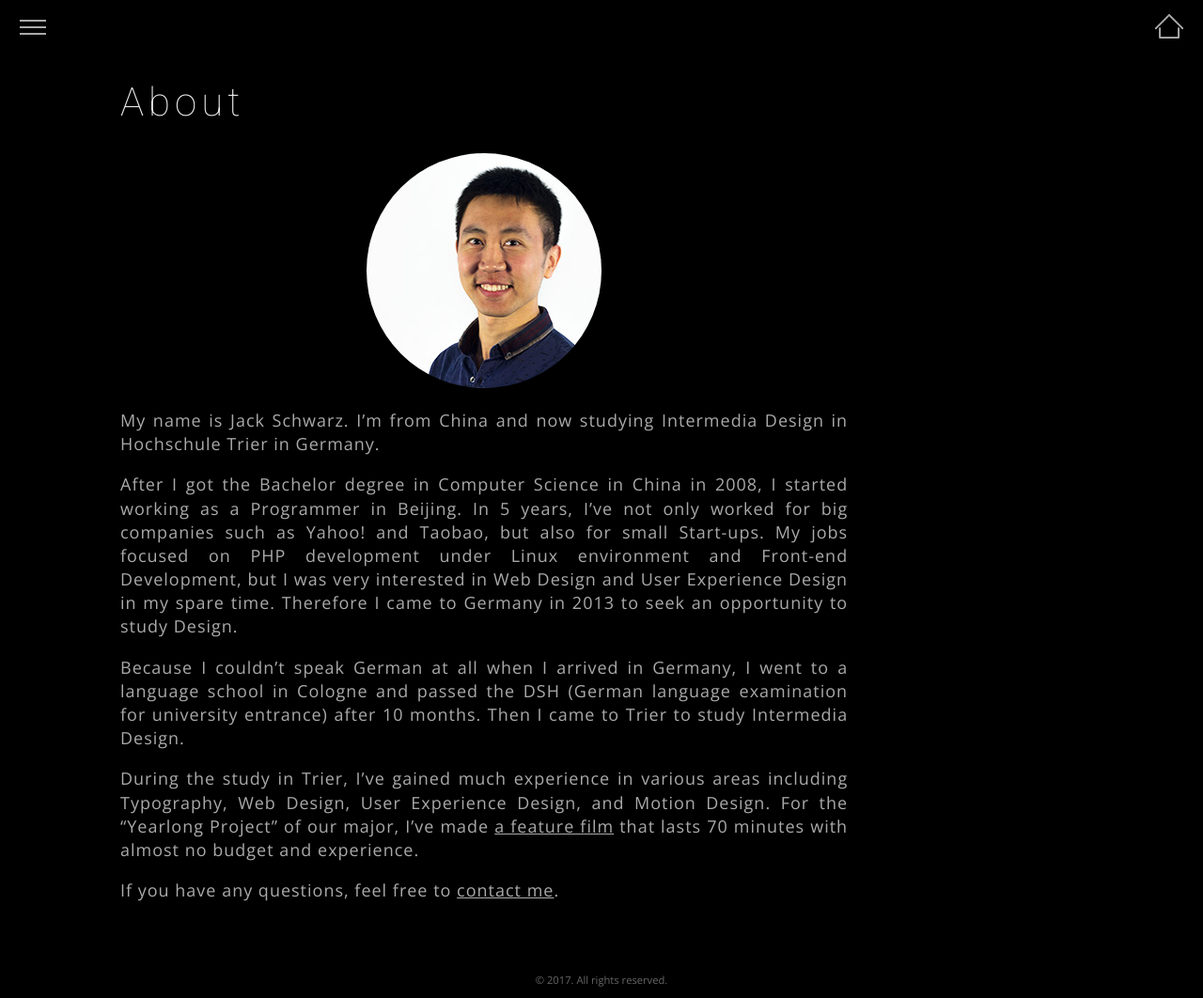
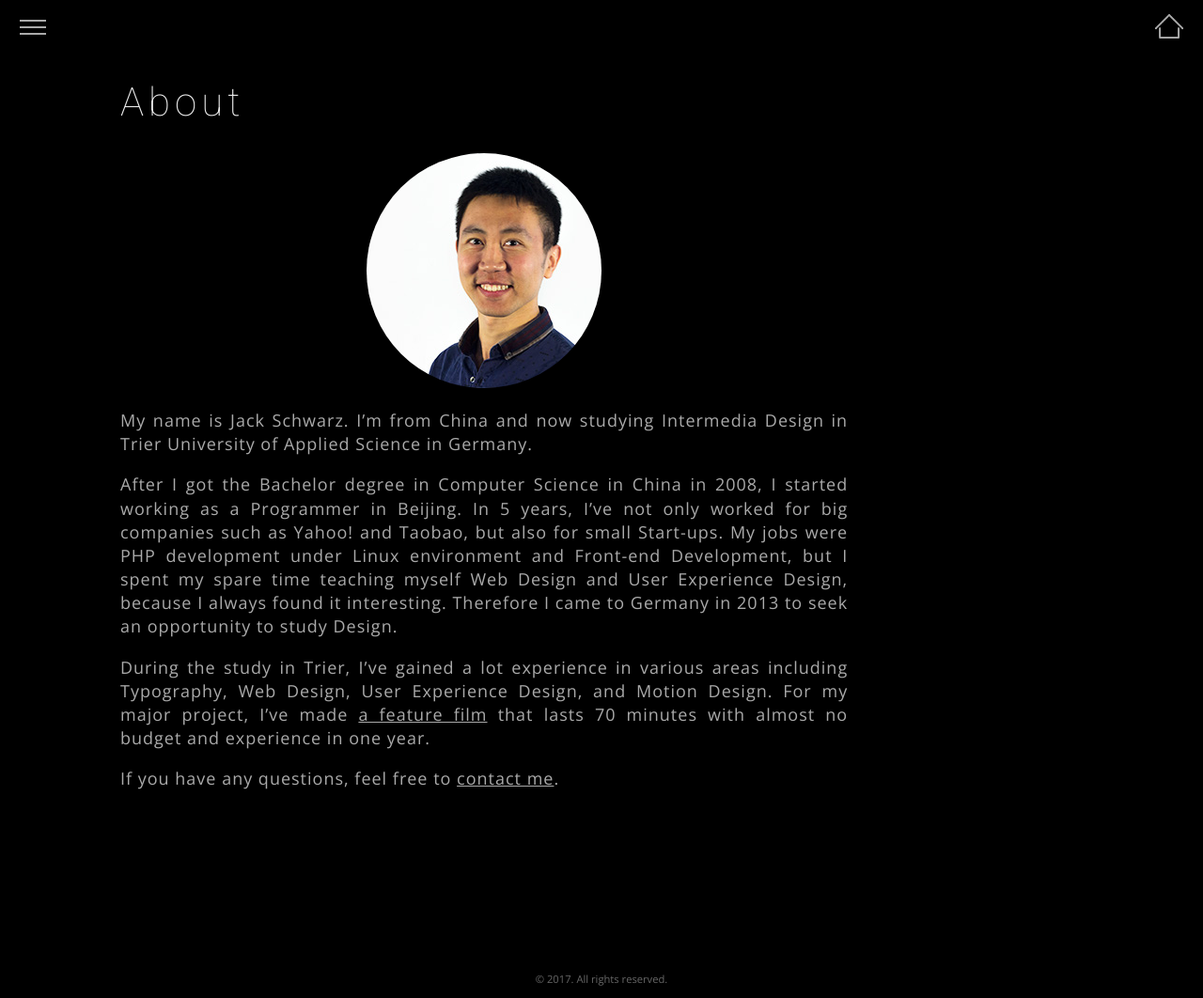
Before and after one commit to zhuoqun/jackschwarz-deploy, a Jekyll site: the page built from _pages/about.md, in a window 1280 px wide and 1062 px high. Shown: the whole window at 94% size. Built offline with Jekyll 4.4.1, drawn with Linux system fonts in a browser that asks for light colours; nearby versions of some CDN libraries.

Commit message:
Edit the profile

```diff
--- a/_pages/about.md
+++ b/_pages/about.md
@@ -8,12 +8,10 @@ permalink: /about/
   <img src="/assets/img/photo.jpg" class="portrait" alt="Portrait">
 </div>
 
-My name is Jack Schwarz. I'm from China and now studying Intermedia Design in Hochschule Trier in Germany.
+My name is Jack Schwarz. I'm from China and now studying Intermedia Design in Trier University of Applied Science in Germany.
 
-After I got the Bachelor degree in Computer Science in China in 2008, I started working as a Programmer in Beijing. In 5 years, I've not only worked for big companies such as Yahoo! and Taobao, but also for small Start-ups.  My jobs focused on PHP development under Linux environment and Front-end Development,  but I was very interested in Web Design and User Experience Design in my spare time. Therefore I came to Germany in 2013 to seek an opportunity to study Design.
+After I got the Bachelor degree in Computer Science in China in 2008, I started working as a Programmer in Beijing. In 5 years, I've not only worked for big companies such as Yahoo! and Taobao, but also for small Start-ups. My jobs were PHP development under Linux environment and Front-end Development, but I spent my spare time teaching myself Web Design and User Experience Design, because I always found it interesting. Therefore I came to Germany in 2013 to seek an opportunity to study Design.
 
-Because I couldn't speak German at all when I arrived in Germany, I went to a language school in Cologne and passed the DSH (German language examination for university entrance) after 10 months. Then I came to Trier to study Intermedia Design.
-
-During the study in Trier, I've gained much experience in various areas including Typography, Web Design, User Experience Design, and Motion Design. For the "Yearlong Project" of our major, I've made [a feature film](https://youtu.be/cBNyYMzHyOw) that lasts 70 minutes with almost no budget and experience.
+During the study in Trier, I've gained a lot experience in various areas including Typography, Web Design, User Experience Design, and Motion Design. For my major project, I've made [a feature film](https://youtu.be/cBNyYMzHyOw) that lasts 70 minutes with almost no budget and experience in one year.
 
 If you have any questions, feel free to [contact me](/contact/).
```
